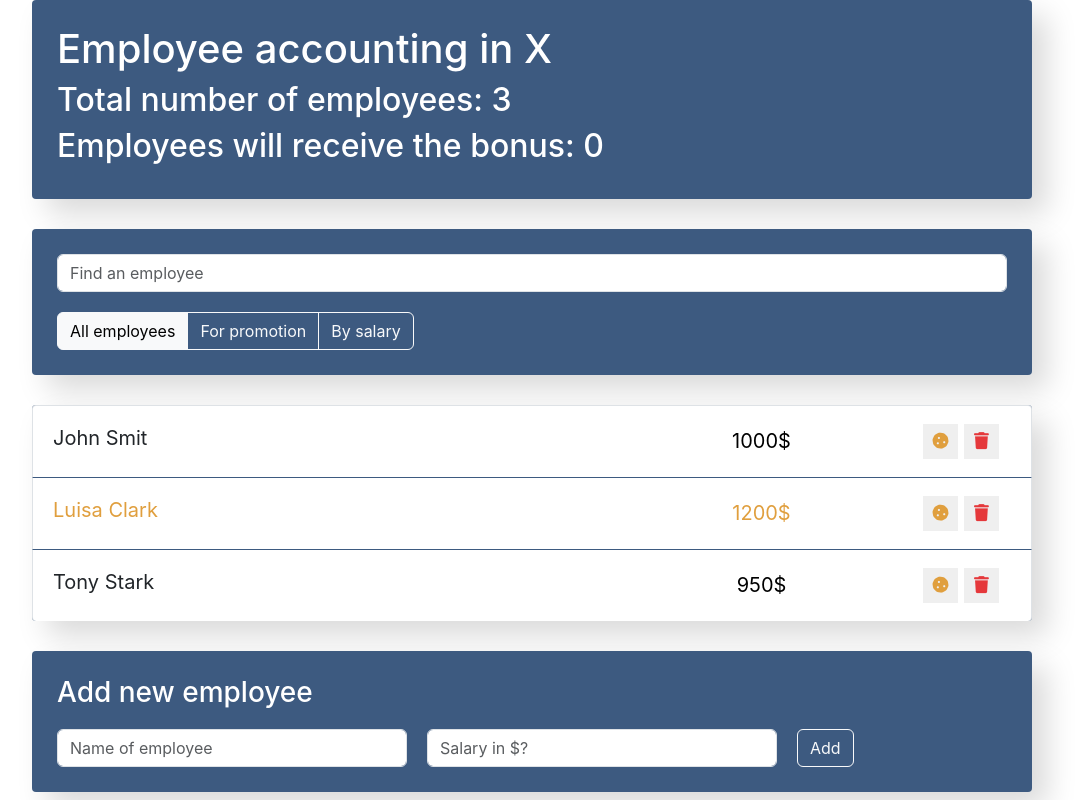
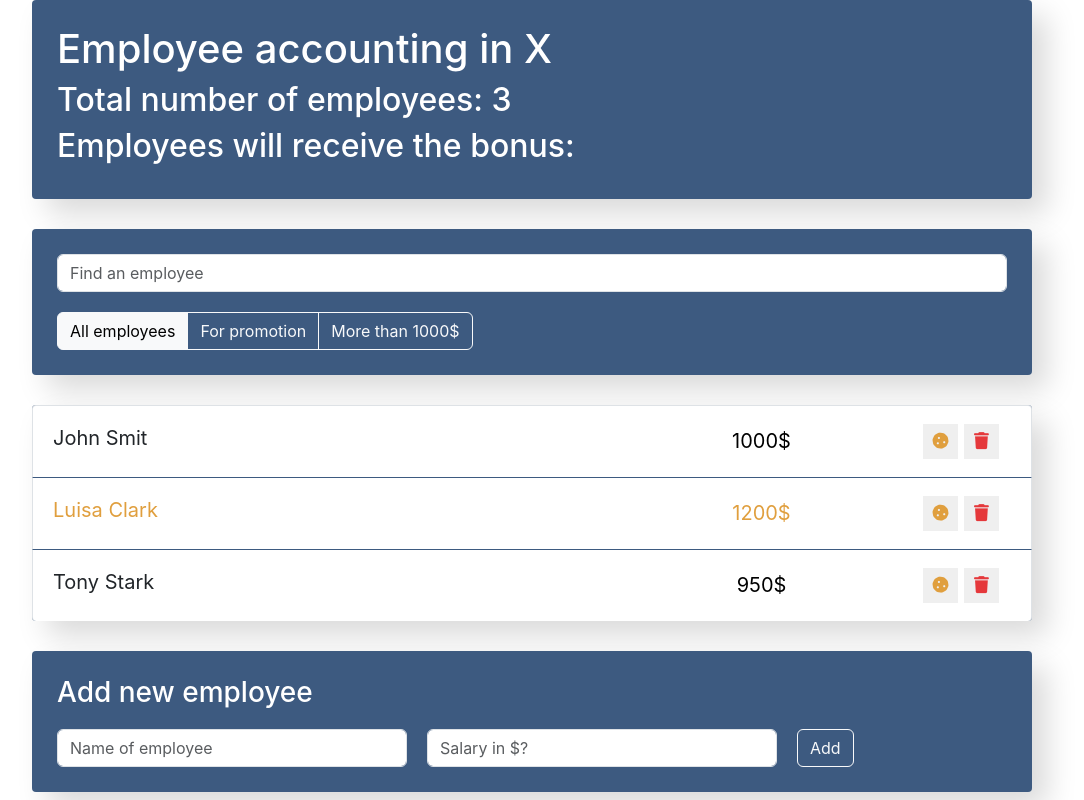
Before and after one commit to iiGrin/employees-list-react-app, a React (Create React App) app: page / in a window 1280 px wide. Shown: the whole page, without its empty margins (108-1192 px from the left). Built offline with nearby package versions, Linux system fonts and the light colour scheme.

Commit message:
feat: filter action logic

```diff
--- a/src/components/app/App.jsx
+++ b/src/components/app/App.jsx
@@ -15,7 +15,8 @@ class App extends Component {
                 { name: "Luisa Clark", salary: 1200, rise: false, increase: true, id: 2 },
                 { name: "Tony Stark", salary: 950, rise: false, increase: false, id: 3 },
             ],
-            term: ""
+            term: "",
+            filter: "all"
         };
         this.maxId = 4;
     }
@@ -54,6 +55,10 @@ class App extends Component {
         }))
     }
 
+    onUpdateSearch = (term) => { // update term state from SearchPanel.jsx state
+        this.setState({ term });
+    }
+
     searchEmployee = (employees, term) => {
         if (!term.length) { // all employees
             return employees
@@ -64,22 +69,35 @@ class App extends Component {
         })
     }
 
-    onUpdateSearch = (term) => { // update term state from SearchPanel.jsx state
-        this.setState({ term });
+    filterPost = (employees, filter) => {
+        switch(filter) {
+            case "promotion":
+                return employees.filter(employee => employee.rise);
+            case "bySalary":
+                return employees.filter(employee => employee.salary > 1000);
+            default:
+                return employees;
+        }
+    }
+
+    onFilterSelect = (filter) => {
+        this.setState({filter});
     }
 
     render() {
-        const { employeesData, term } = this.state;
+        const { employeesData, term, filter } = this.state;
         const {
             addEmployee,
             deleteEmployee,
             onToggleProp,
             searchEmployee,
-            onUpdateSearch
+            onUpdateSearch,
+            filterPost,
+            onFilterSelect
         } = this;
         const totalCountOfEmployees = employeesData.length;
         const rise = employeesData.filter(employee => employee.rise).length;
-        const visibleEmployees = searchEmployee(employeesData, term)
+        const visibleEmployees = filterPost(searchEmployee(employeesData, term), filter)
 
         return (
             <div className="app">
@@ -88,7 +106,9 @@ class App extends Component {
                     rise={rise} />
                 <div className="search-panel">
                     <SearchPanel onUpdateSearch={onUpdateSearch} />
-                    <Filter />
+                    <Filter
+                    filter={filter}
+                    onFilterSelect={onFilterSelect} />
                 </div>
                 <EmployeesList
                     employeesData={visibleEmployees}
--- a/src/components/filter/Filter.jsx
+++ b/src/components/filter/Filter.jsx
@@ -1,25 +1,31 @@
 import "./filter.scss";
 
-const Filter = () => {
+const Filter = (props) => {
+    const buttonsData = [
+        {name: "all", label: "All employees"},
+        {name: "promotion", label: "For promotion"},
+        {name: "bySalary", label: "More than 1000$"}
+    ];
+
+    const buttons = buttonsData.map((btn) => {
+        const active = props.filter === btn.name;
+        const clazz = active ? "btn-light" : "btn-outline-light";
+        return (
+            <button
+                className={`btn ${clazz}`}
+                type="button"
+                key={btn.name}
+                onClick={() => props.onFilterSelect(btn.name)}>
+                {btn.label}
+            </button>
+        )
+    })
     return (
         <div className="btn-group">
-            <button
-                className="btn btn-light"
-                type="button">
-                All employees
-            </button>
-            <button
-                className="btn btn-outline-light"
-                type="button">
-                For promotion
-            </button>
-            <button
-                className="btn btn-outline-light"
-                type="button">
-                By salary
-            </button>
+            {buttons}
         </div>
     )
+
 }
 
 export default Filter;
--- a/src/components/info/Info.jsx
+++ b/src/components/info/Info.jsx
@@ -1,11 +1,11 @@
 import "./info.scss";
 
-const Info = ({ totalCountOfEmployees, rise }) => {
+const Info = ({ totalCountOfEmployees, increase }) => {
     return (
         <div className="info">
             <h1>Employee accounting in X</h1>
             <h2>Total number of employees: {totalCountOfEmployees}</h2>
-            <h2>Employees will receive the bonus: {rise}</h2>
+            <h2>Employees will receive the bonus: {increase}</h2>
         </div>
     )
 };
```
